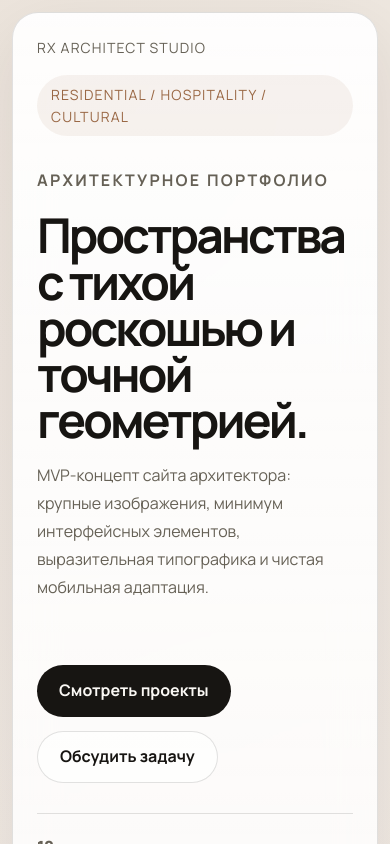
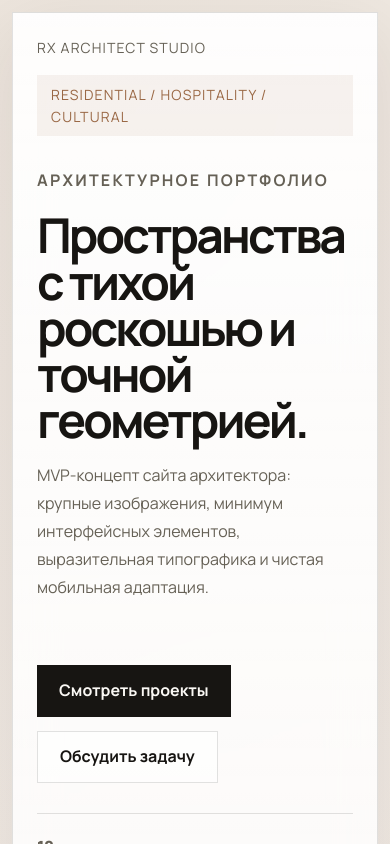
Before and after one commit to ux-tony/rx, a Next.js app: page / in a window 390 px wide. Shown: the top 844 px of the page. Built offline with nearby package versions, Linux system fonts and the light colour scheme.

Commit message:
Make layout full width and remove rounding

```diff
--- a/app/globals.css
+++ b/app/globals.css
@@ -7,10 +7,9 @@
   --line: rgba(23, 21, 18, 0.12);
   --accent: #9a6845;
   --shadow: 0 22px 70px rgba(33, 25, 19, 0.09);
-  --radius-xl: 32px;
-  --radius-lg: 24px;
-  --radius-md: 18px;
-  --container: 1320px;
+  --radius-xl: 0;
+  --radius-lg: 0;
+  --radius-md: 0;
 }
 
 * {
@@ -41,9 +40,9 @@ img {
 }
 
 .page-shell {
-  width: min(calc(100% - 40px), var(--container));
-  margin: 0 auto;
-  padding: 24px 0 80px;
+  width: 100%;
+  margin: 0;
+  padding: 24px 24px 80px;
 }
 
 .hero {
@@ -68,7 +67,6 @@ img {
 .hero-copy {
   padding: 42px;
   background: linear-gradient(180deg, var(--surface-strong) 0%, rgba(255, 255, 255, 0.76) 100%);
-  border-radius: 38px;
   display: flex;
   flex-direction: column;
   justify-content: space-between;
@@ -88,7 +86,7 @@ img {
 
 .hero-badge {
   padding: 9px 14px;
-  border-radius: 999px;
+  border-radius: 0;
   background: rgba(154, 104, 69, 0.08);
   color: var(--accent);
 }
@@ -123,7 +121,7 @@ img {
   justify-content: center;
   min-height: 52px;
   padding: 0 22px;
-  border-radius: 999px;
+  border-radius: 0;
   font-weight: 700;
   transition:
     transform 180ms ease,
@@ -176,7 +174,6 @@ img {
 .hero-visual {
   position: relative;
   overflow: hidden;
-  border-radius: 38px;
   min-height: 720px;
 }
 
@@ -202,7 +199,7 @@ img {
 .hero-note {
   align-self: flex-start;
   padding: 12px 16px;
-  border-radius: 999px;
+  border-radius: 0;
   background: rgba(255, 255, 255, 0.18);
   backdrop-filter: blur(12px);
   font-size: 0.92rem;
@@ -271,7 +268,7 @@ img {
 .category-pill {
   padding: 10px 14px;
   border: 1px solid var(--line);
-  border-radius: 999px;
+  border-radius: 0;
   background: rgba(255, 255, 255, 0.6);
   color: var(--muted);
   font-size: 0.92rem;
@@ -288,7 +285,6 @@ img {
   flex-direction: column;
   grid-column: span 4;
   overflow: hidden;
-  border-radius: var(--radius-xl);
   background: rgba(255, 255, 255, 0.74);
   transition:
     transform 180ms ease,
@@ -373,7 +369,6 @@ img {
 
 .service-card {
   padding: 28px;
-  border-radius: var(--radius-lg);
   background: rgba(255, 255, 255, 0.62);
 }
 
@@ -401,7 +396,6 @@ img {
 .faq-shell {
   margin-top: 132px;
   padding: 34px;
-  border-radius: 34px;
   background: rgba(255, 255, 255, 0.7);
 }
 
@@ -423,7 +417,6 @@ img {
 .contact-strip {
   margin-top: 132px;
   padding: 40px;
-  border-radius: 38px;
   background:
     linear-gradient(120deg, rgba(255, 255, 255, 0.92), rgba(255, 255, 255, 0.74)),
     radial-gradient(circle at top right, rgba(154, 104, 69, 0.18), transparent 34%);
@@ -461,16 +454,11 @@ img {
 
 @media (max-width: 780px) {
   .page-shell {
-    width: min(calc(100% - 24px), var(--container));
+    width: 100%;
     padding-top: 12px;
+    padding-left: 12px;
+    padding-right: 12px;
     padding-bottom: 56px;
-  }
-
-  .hero-copy,
-  .hero-visual,
-  .contact-strip,
-  .faq-shell {
-    border-radius: 26px;
   }
 
   .hero-copy,
```
